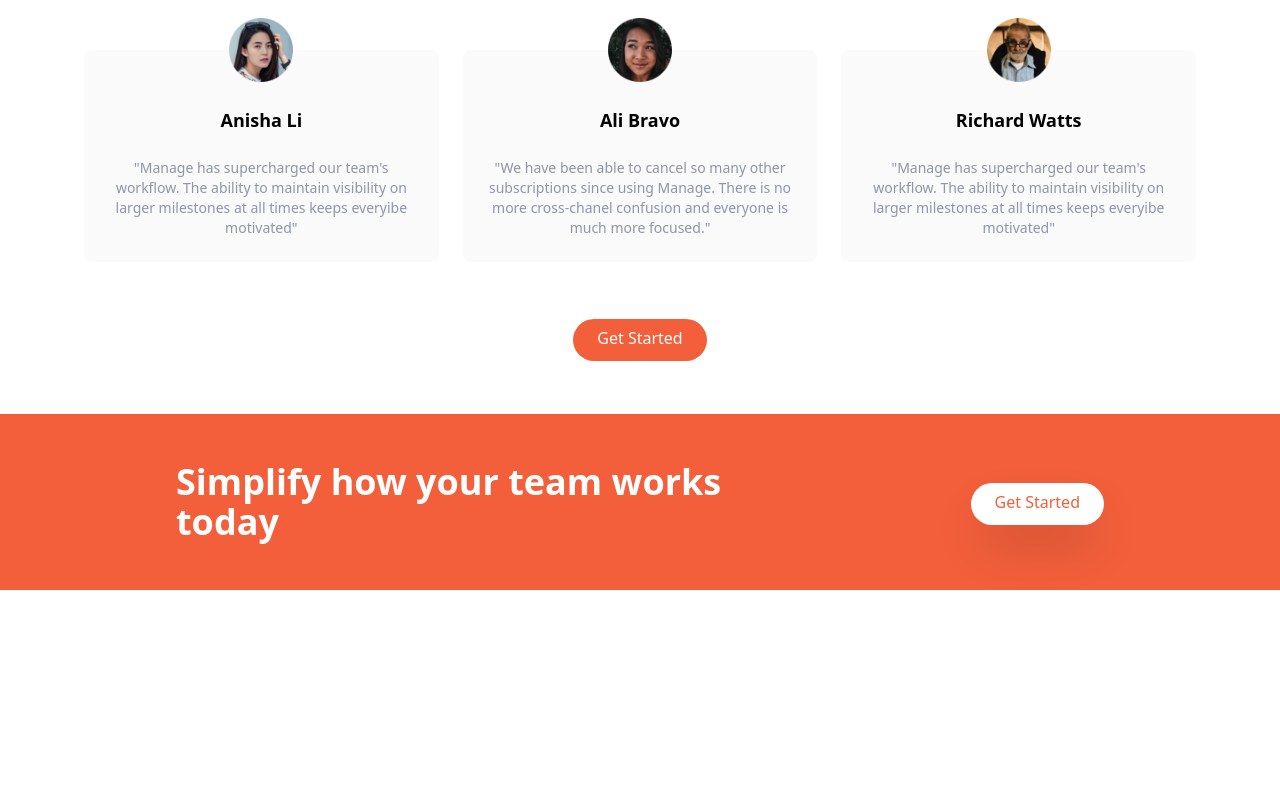
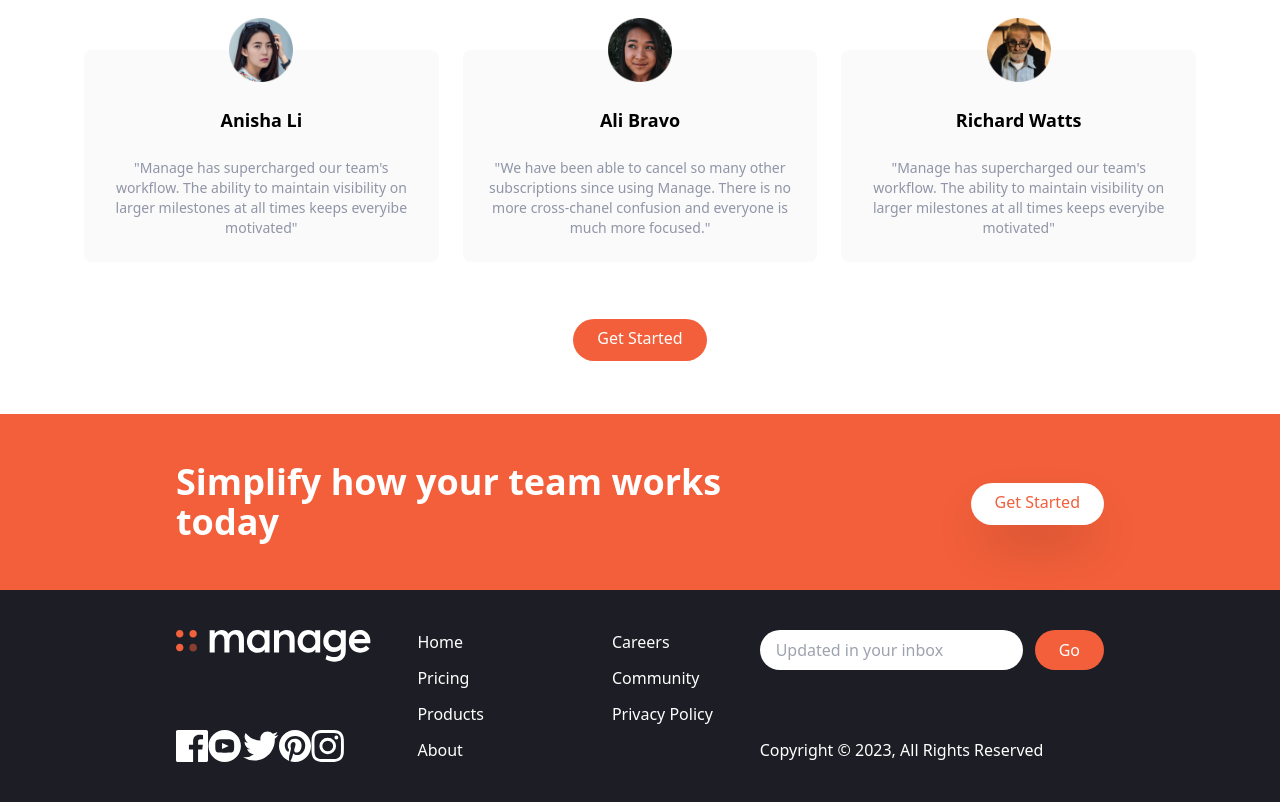
Before and after one commit to pyaustine/tailwind-manage, a website: page index.html in a window 1280 px wide. Shown: the part 1354-2156 px from the top of the page. Before the commit the page ends 1944 px from the top, so only its background shows below. Drawn offline with Linux system fonts and the light colour scheme.

Commit message:
UI improvements

```diff
--- a/index.html
+++ b/index.html
@@ -259,5 +259,83 @@
         </div>
       </div>
     </section>
+
+    <!-- footer -->
+    <footer class="bg-veryDarkBlue">
+      <!-- flex container -->
+      <div
+        class="container flex flex-col-reverse justify-between px-6 py-10 mx-auto space-y-8 md:flex-row md:space-y-0"
+      >
+        <!-- logo and social links container -->
+        <div
+          class="flex flex-col-reverse items-center justify-between space-y-12 md:flex-col md:space-y-0 md:items-start"
+        >
+          <div class="mx-auto my-6 text-center text-white md:hidden">
+            Copyright &copy; 2023, All Rights Reserved
+          </div>
+          <!-- logo -->
+          <div>
+            <img src="img/logo-white.svg" class="h-8" alt="" />
+          </div>
+
+          <!-- social links container -->
+          <div class="flex justify-center spacex-4">
+            <!-- link 1 -->
+            <a href="#">
+              <img src="img/icon-facebook.svg" class="h-8" alt="" />
+            </a>
+            <!-- link 2 -->
+            <a href="#">
+              <img src="img/icon-youtube.svg" class="h-8" alt="" />
+            </a>
+            <!-- link 3 -->
+            <a href="#">
+              <img src="img/icon-twitter.svg" class="h-8" alt="" />
+            </a>
+            <!-- link 4 -->
+            <a href="#">
+              <img src="img/icon-pinterest.svg" class="h-8" alt="" />
+            </a>
+            <!-- link 5 -->
+            <a href="#">
+              <img src="img/icon-instagram.svg" class="h-8" alt="" />
+            </a>
+          </div>
+        </div>
+        <!-- list container -->
+        <div class="flex justify-around space-x-32">
+          <div class="flex flex-col space-y-3 text-white">
+            <a href="#" class="hover:text-brightRed">Home</a>
+            <a href="#" class="hover:text-brightRed">Pricing</a>
+            <a href="#" class="hover:text-brightRed">Products</a>
+            <a href="#" class="hover:text-brightRed">About</a>
+          </div>
+          <div class="flex flex-col space-y-3 text-white">
+            <a href="#" class="hover:text-brightRed">Careers</a>
+            <a href="#" class="hover:text-brightRed">Community</a>
+            <a href="#" class="hover:text-brightRed">Privacy Policy</a>
+          </div>
+        </div>
+        <!-- input container -->
+        <div class="flex flex-col justify-between">
+          <form action="" class="flex space-x-3">
+            <input
+              type="text"
+              placeholder="Updated in your inbox"
+              class="flex-1 px-4 rounded-full focus:outline-none"
+            />
+
+            <button
+              class="px-6 py-2 text-white rounded-full bg-brightRed hover:bg-rightRedLight focus:outline-none"
+            >
+              Go
+            </button>
+          </form>
+          <div class="hidden text-white md:block">
+            Copyright &copy; 2023, All Rights Reserved
+          </div>
+        </div>
+      </div>
+    </footer>
   </body>
 </html>
```
Also changed, not shown: css/main.css.
